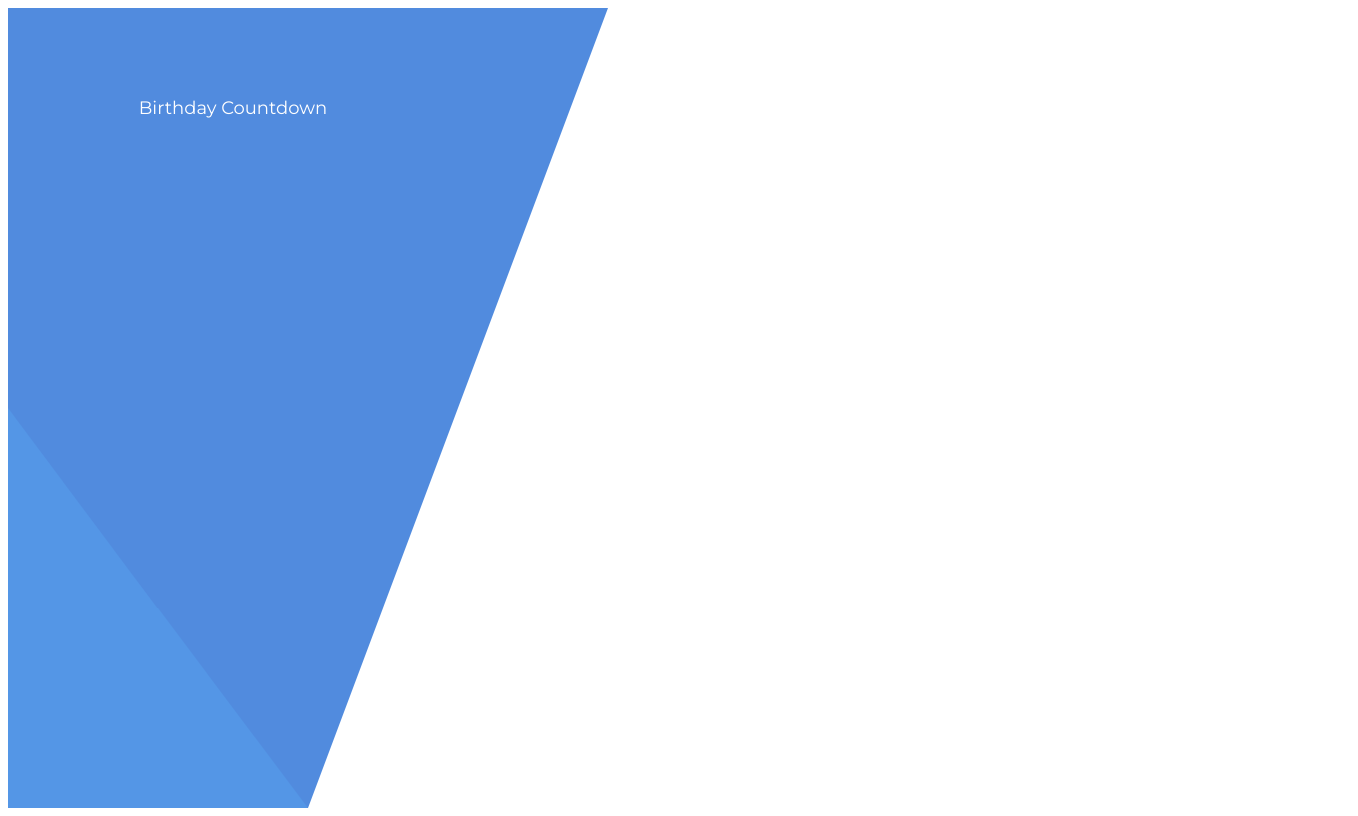
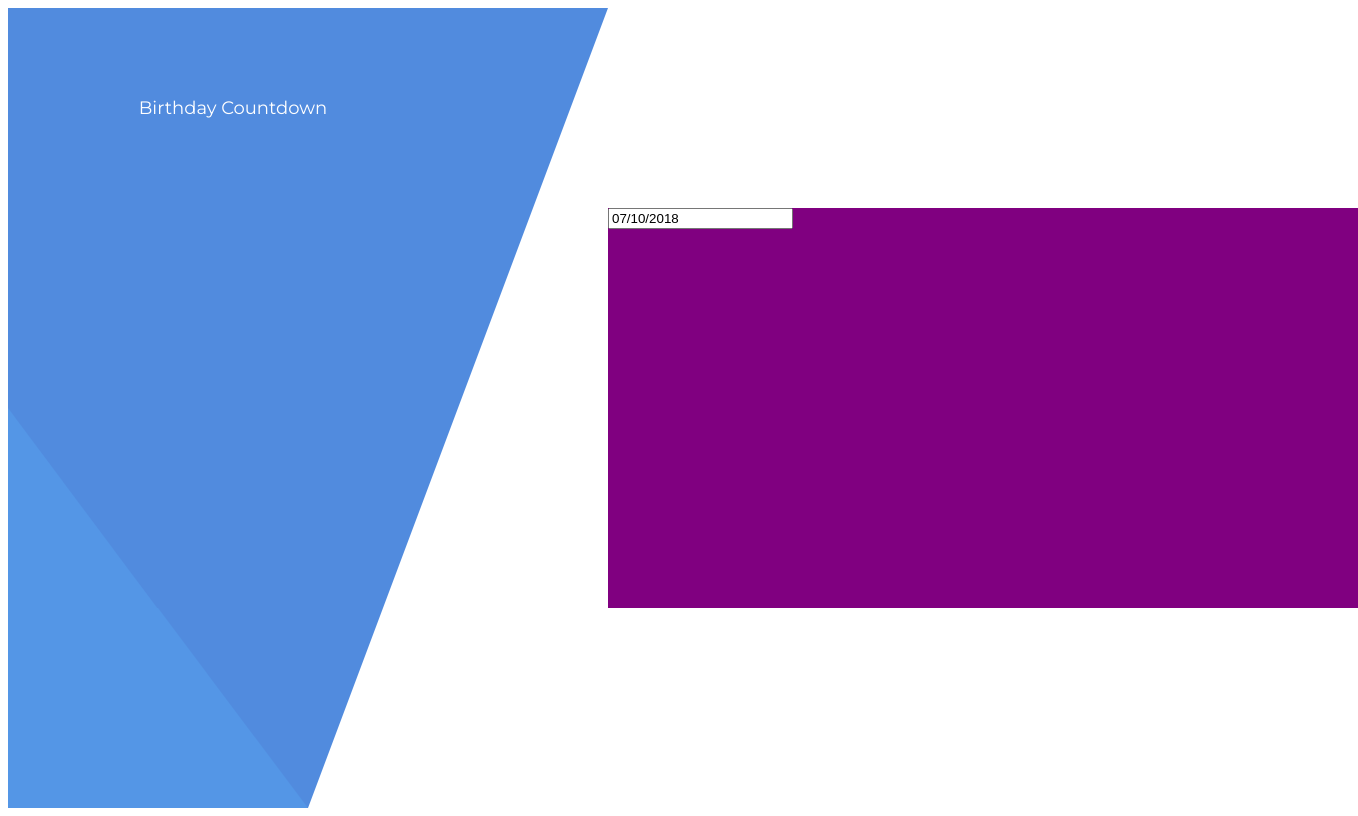
Before and after one commit to LindsayWilde/birthday-lindsay, a React (Create React App) app: page / in a window 1280 px wide. Shown: the whole page, 1358 px wide, since content can reach past the window. Built offline with nearby package versions, Linux system fonts and the light colour scheme.

Commit message:
installed moment, react-date picker and date picker

```diff
--- a/package.json
+++ b/package.json
@@ -3,8 +3,10 @@
   "version": "0.1.0",
   "private": true,
   "dependencies": {
+    "moment": "^2.22.2",
     "npm-run-all": "^4.1.3",
     "react": "^16.4.1",
+    "react-datepicker": "^1.5.0",
     "react-dom": "^16.4.1",
     "react-scripts": "1.1.4"
   },
--- a/src/App.css
+++ b/src/App.css
@@ -57,3 +57,8 @@
   background-color: #518BDE;
   grid-column: 1/2;
   grid-row: 4/5; }
+
+.picker {
+  grid-column: 5/10;
+  grid-row: 2/4;
+  background-color: purple; }
--- a/src/App.js
+++ b/src/App.js
@@ -1,4 +1,5 @@
 import React, { Component } from 'react';
+import Picker from './picker';
 import './App.css';
 
 export default class App extends Component {
@@ -14,6 +15,8 @@ export default class App extends Component {
             <div className="grid__skew-light-one"></div>
             <div className="grid__skew-light-two"></div>
             <div className="grid__skew-light-three-box"></div>
+
+            <Picker />
         </div>
     );
   }
--- a/src/App.scss
+++ b/src/App.scss
@@ -1,2 +1,3 @@
 @import './base.scss';
 @import './clippaths.scss';
+@import './picker.scss';
--- /dev/null
+++ b/src/picker.css
@@ -0,0 +1,4 @@
+.picker {
+  grid-column: 5/10;
+  grid-row: 2/4;
+  background-color: purple; }
--- /dev/null
+++ b/src/picker.js
@@ -0,0 +1,37 @@
+import React, { Component } from 'react';
+
+import DatePicker from 'react-datepicker';
+import moment from 'moment';
+
+import './App.css';
+
+class Picker extends Component {
+
+    constructor (props) {
+        super(props)
+        this.state = {
+            startDate: moment()
+    };
+    this.handleChange = this.handleChange.bind(this);
+}
+
+    handleChange(date) {
+        console.log('trying to change date for', date._d);
+        this.setState({
+            startDate: date
+        });
+    }
+
+    render() {
+        return(
+            <div className="picker">
+                <DatePicker
+                    selected={this.state.startDate}
+                    onChange={this.handleChange}
+                />
+            </div>
+        )
+    }
+}
+
+export default Picker;
--- /dev/null
+++ b/src/picker.scss
@@ -0,0 +1,5 @@
+.picker {
+    grid-column: 5/10;
+    grid-row: 2/4;
+    background-color: purple;
+}
```
